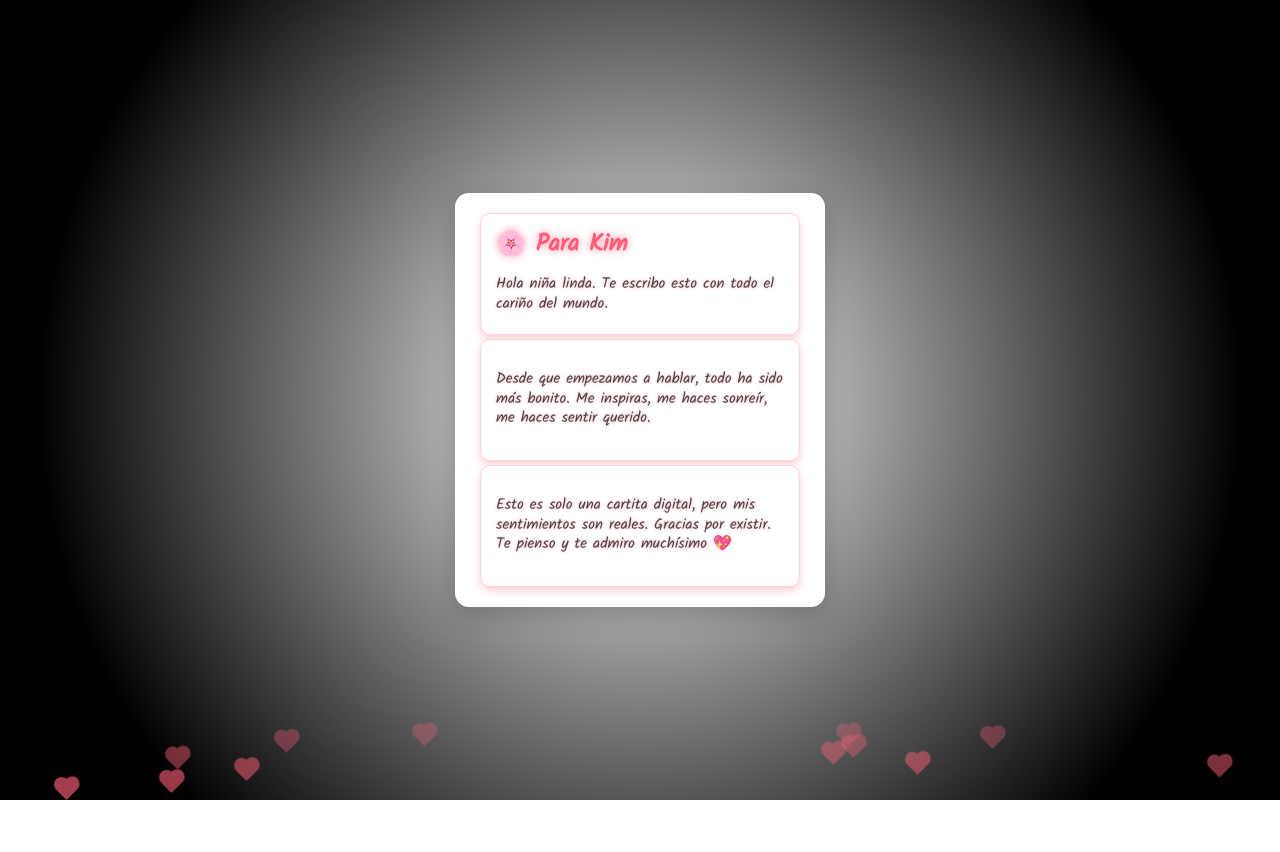
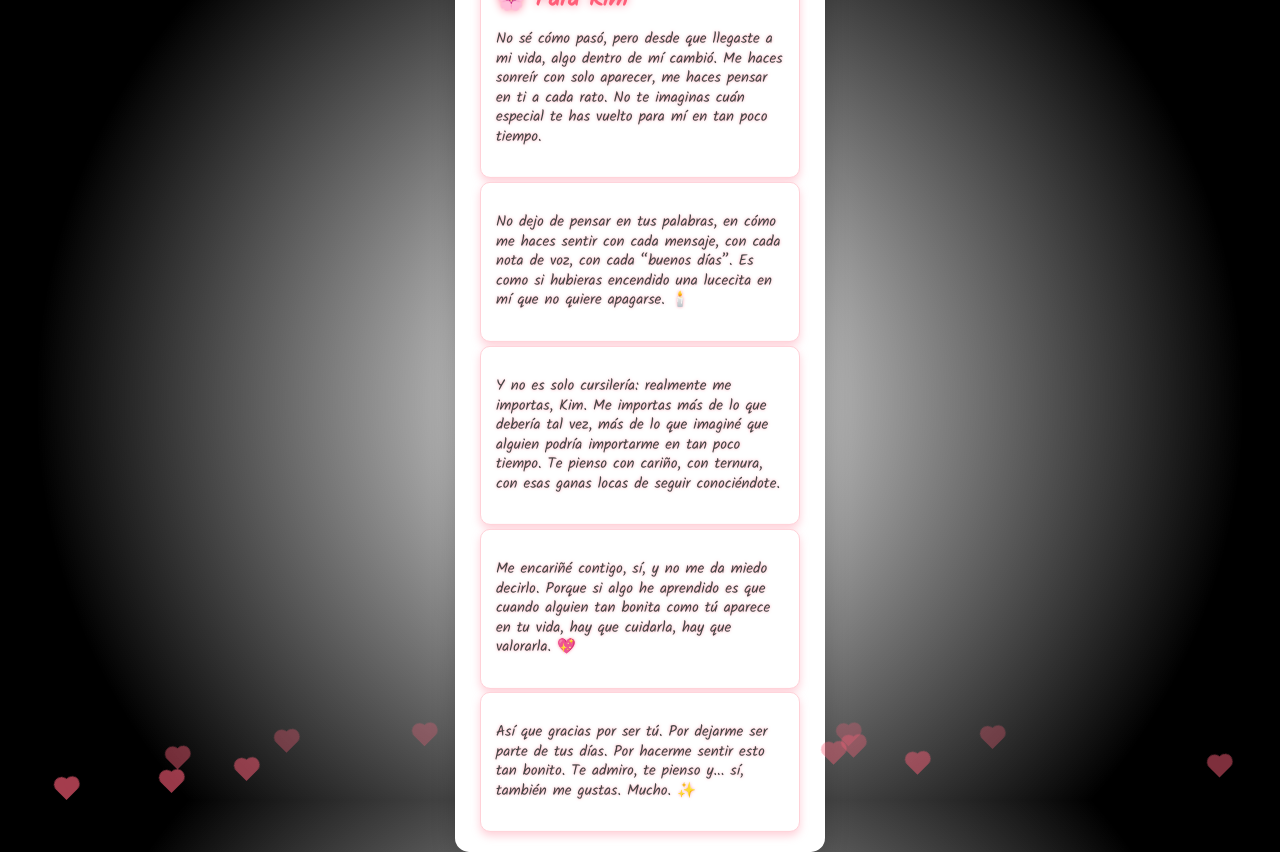
Before and after one commit to Moonlynxr/Cartita-Pa-Kim, a plain HTML site: page index.html in a window 1280 px wide. Both pictures are taken after a click on the element 640 px from the left and 400 px from the top of the page. Before the commit the page ends 800 px from the top, so only its background shows below. Drawn offline with Linux system fonts and the light colour scheme.

Commit message:
Update index.html

```diff
--- a/index.html
+++ b/index.html
@@ -20,7 +20,6 @@
     position: relative;
   }
 
-  /* Corazones flotantes */
   .heart {
     position: absolute;
     width: 15px;
@@ -134,8 +133,7 @@
   }
 
   .panel {
-    height: 90px;
-    overflow: hidden;
+    height: auto;
     background: #fff;
     border-radius: 10px;
     border: 1px solid #ffd1d8;
@@ -150,19 +148,8 @@
     line-height: 1.3;
   }
 
-  .letter.open .panel:nth-child(1) {
+  .letter.open .panel {
     transform: rotateX(0deg);
-    transition-delay: 0.2s;
-  }
-
-  .letter.open .panel:nth-child(2) {
-    transform: rotateX(0deg);
-    transition-delay: 0.7s;
-  }
-
-  .letter.open .panel:nth-child(3) {
-    transform: rotateX(0deg);
-    transition-delay: 1.2s;
   }
 
   h3 {
@@ -183,13 +170,19 @@
   <div class="letter" id="letter">
     <div class="panel">
       <h3>🌸 Para Kim</h3>
-      <p>Hola niña linda. Te escribo esto con todo el cariño del mundo.</p>
+      <p>No sé cómo pasó, pero desde que llegaste a mi vida, algo dentro de mí cambió. Me haces sonreír con solo aparecer, me haces pensar en ti a cada rato. No te imaginas cuán especial te has vuelto para mí en tan poco tiempo.</p>
     </div>
     <div class="panel">
-      <p>Desde que empezamos a hablar, todo ha sido más bonito. Me inspiras, me haces sonreír, me haces sentir querido.</p>
+      <p>No dejo de pensar en tus palabras, en cómo me haces sentir con cada mensaje, con cada nota de voz, con cada “buenos días”. Es como si hubieras encendido una lucecita en mí que no quiere apagarse. 🕯️</p>
     </div>
     <div class="panel">
-      <p>Esto es solo una cartita digital, pero mis sentimientos son reales. Gracias por existir. Te pienso y te admiro muchísimo 💖</p>
+      <p>Y no es solo cursilería: realmente me importas, Kim. Me importas más de lo que debería tal vez, más de lo que imaginé que alguien podría importarme en tan poco tiempo. Te pienso con cariño, con ternura, con esas ganas locas de seguir conociéndote.</p>
+    </div>
+    <div class="panel">
+      <p>Me encariñé contigo, sí, y no me da miedo decirlo. Porque si algo he aprendido es que cuando alguien tan bonita como tú aparece en tu vida, hay que cuidarla, hay que valorarla. 💖</p>
+    </div>
+    <div class="panel">
+      <p>Así que gracias por ser tú. Por dejarme ser parte de tus días. Por hacerme sentir esto tan bonito. Te admiro, te pienso y... sí, también me gustas. Mucho. ✨</p>
     </div>
   </div>
 </div>
@@ -206,7 +199,6 @@
       letter.classList.add('open');
     }, 900);
 
-    // Corazones flotantes aleatorios
     for(let i=0; i<12; i++) {
       createHeart();
     }
```
